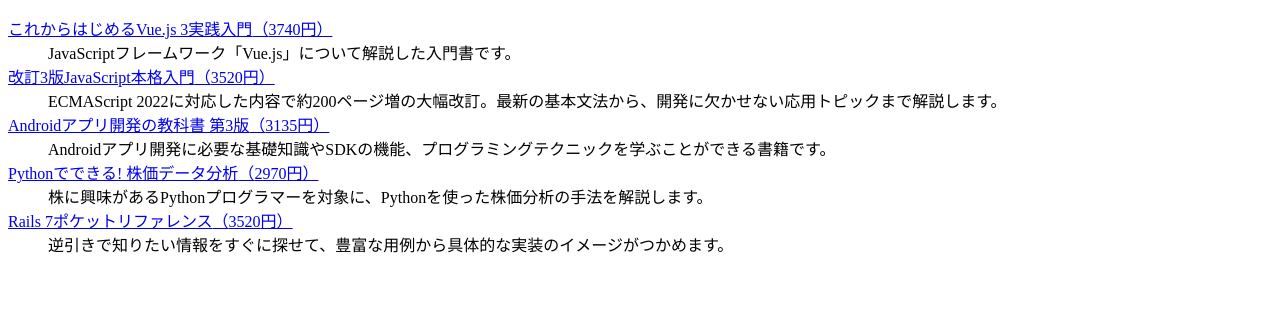
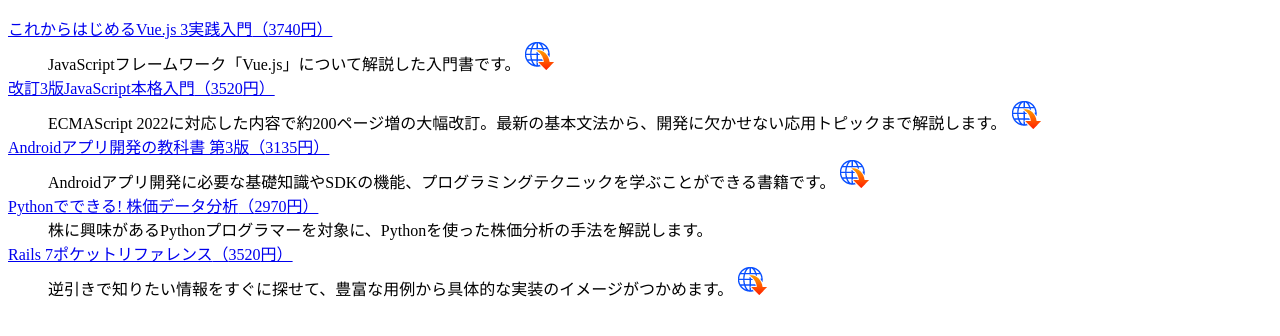
Before and after one commit to Yuma0309/Study-React, a JavaScript app in the folder React_sample_Yuma/my-react/: page / in a window 1280 px wide. Shown: the top 336 px of the page. Built offline with nearby package versions, Linux system fonts and the light colour scheme.

Commit message:
リスト3-2-13までの動作を確認

```diff
--- a/React_sample_Yuma/my-react/src/chap03/ForItem.js
+++ b/React_sample_Yuma/my-react/src/chap03/ForItem.js
@@ -1,4 +1,13 @@
+import Download from './Download';
+
 export default function ForItem({ book }) {
+  let dd;
+  // downloadプロパティの正否に応じてタグを分岐
+  if (book.download) {
+    dd = <dd>{book.summary}<Download isbn={book.isbn} /></dd>;
+  } else {
+    dd = <dd>{book.summary}</dd>;
+  }
   return (
     <>
       <dt>
@@ -6,7 +15,8 @@
             {book.title}（{book.price}円）
         </a>
       </dt>
-      <dd>{book.summary}</dd>
+      {/* 生成しておいたタグを埋め込み */}
+      {dd}
     </>
   );
 }
```
